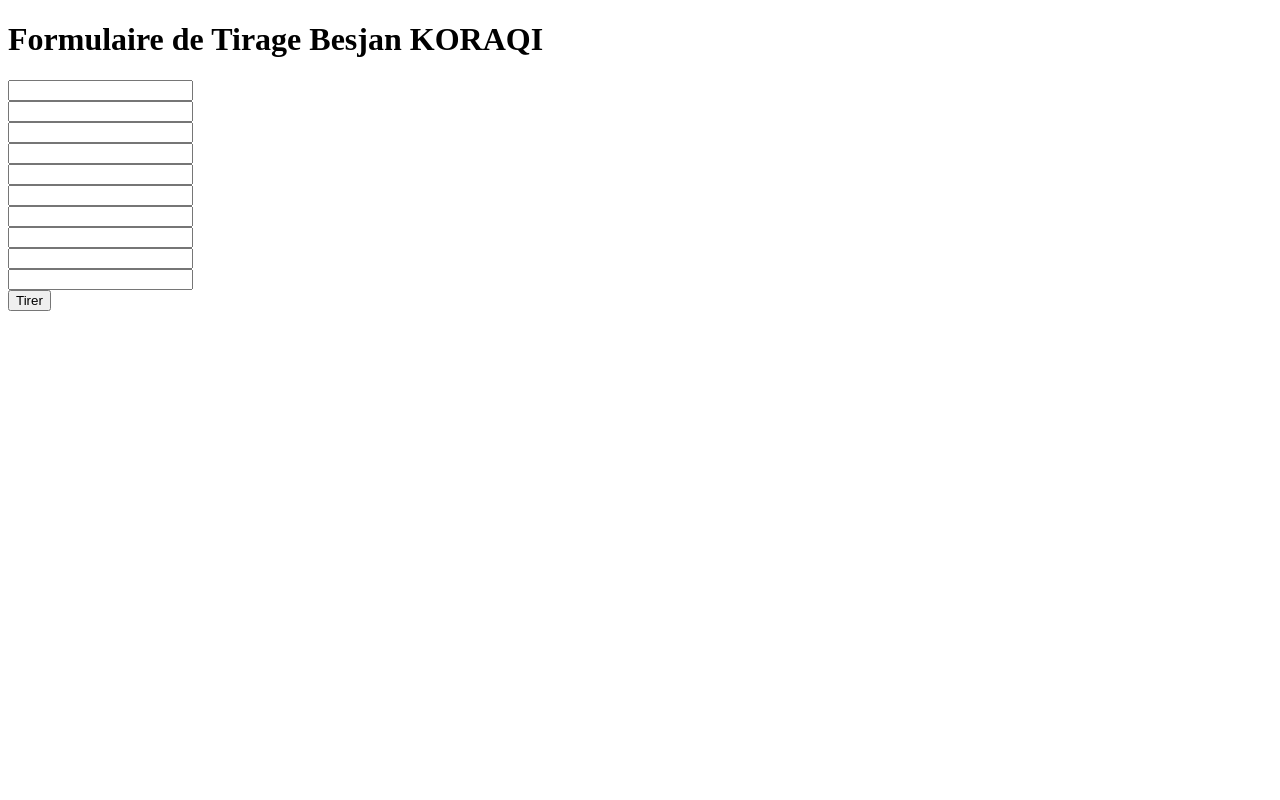
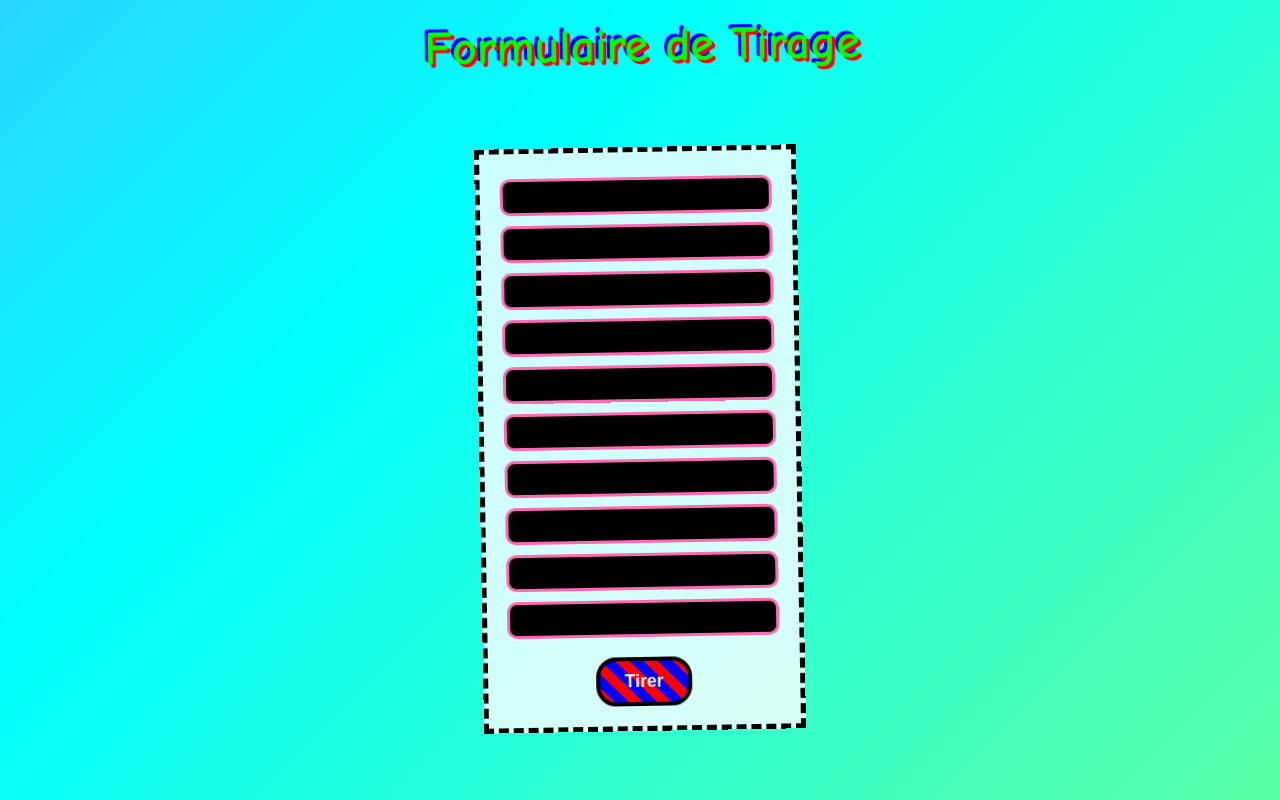
Before and after one commit to Abstru3/Formulaire, a plain HTML site: page src/index.html in a window 1280 px wide. Drawn offline with Linux system fonts and the light colour scheme.

Commit message:
ajout du style

```diff
--- a/src/index.html
+++ b/src/index.html
@@ -1,10 +1,9 @@
-
-
 <!DOCTYPE html>
 <html>
     <header>
         <title>Formulaire</title>
-        <h1>Formulaire de Tirage Besjan KORAQI</h1>
+        <h1>Formulaire de Tirage</h1>
+        <link rel="stylesheet" href="style.css">
     </header>
 <body>
 
@@ -25,3 +24,8 @@
 
 </body>
 </html>
+
+<!--
+Créé par Besjan KORAQI
+Récupéré par John MARET
+-->
--- /dev/null
+++ b/src/style.css
@@ -0,0 +1,109 @@
+/* Fond qui pique les yeux */
+body {
+    margin: 0;
+    padding: 0;
+    font-family: Comic Sans MS, "Comic Sans", cursive;
+    background: linear-gradient(135deg, #ff00ff, #00ffff, #ffff00);
+    background-size: 400% 400%;
+    animation: bg-migraine 8s infinite alternate;
+    text-align: center;
+}
+
+/* Titre qui hurle */
+h1 {
+    color: #00ff00;
+    text-shadow: 3px 3px 0 #ff0000, -3px -3px 0 #0000ff;
+    font-size: 3rem;
+    margin-top: 30px;
+    animation: shake 0.4s infinite;
+}
+
+/* Formulaire au centre mais pas trop sérieux */
+form {
+    display: inline-block;
+    margin-top: 40px;
+    padding: 20px;
+    border: 5px dashed #000;
+    background: rgba(255, 255, 255, 0.8);
+    transform: rotate(-1deg);
+}
+
+/* Inputs ridicules */
+input[type="text"] {
+    width: 250px;
+    padding: 8px;
+    margin: 5px 0;
+    border: 3px solid hotpink;
+    border-radius: 10px;
+    outline: none;
+    font-weight: bold;
+    color: #ff00ff;
+    background: #000;
+}
+
+input[type="text"]:focus {
+    border-color: #00ff00;
+    box-shadow: 0 0 10px #00ff00;
+}
+
+/* Bouton qui se la raconte */
+button[type="submit"] {
+    margin-top: 15px;
+    padding: 10px 25px;
+    font-size: 1.1rem;
+    font-weight: bold;
+    color: #fff;
+    background: repeating-linear-gradient(
+        45deg,
+        #ff0000,
+        #ff0000 10px,
+        #0000ff 10px,
+        #0000ff 20px
+    );
+    border: 4px solid #000;
+    border-radius: 20px;
+    cursor: pointer;
+    transition: transform 0.1s ease, box-shadow 0.1s ease;
+}
+
+button[type="submit"]:hover {
+    transform: scale(1.1) rotate(2deg);
+    box-shadow: 0 0 15px #000;
+}
+
+/* Résultat du gagnant */
+h1, h3 {
+    margin-top: 20px;
+}
+
+/* Lien retour */
+a {
+    display: inline-block;
+    margin-top: 20px;
+    color: #000;
+    font-weight: bold;
+    text-decoration: none;
+    background: yellow;
+    padding: 8px 15px;
+    border-radius: 10px;
+    border: 2px solid #000;
+}
+
+a:hover {
+    background: orange;
+}
+
+/* Animations troll */
+@keyframes bg-migraine {
+    0% { background-position: 0% 50%; }
+    50% { background-position: 100% 50%; }
+    100% { background-position: 0% 50%; }
+}
+
+@keyframes shake {
+    0% { transform: translate(0, 0) rotate(-1deg); }
+    25% { transform: translate(-2px, 2px) rotate(1deg); }
+    50% { transform: translate(2px, -2px) rotate(-1deg); }
+    75% { transform: translate(-2px, -2px) rotate(1deg); }
+    100% { transform: translate(2px, 2px) rotate(-1deg); }
+}
```
Also changed, not shown: 2 other files.
